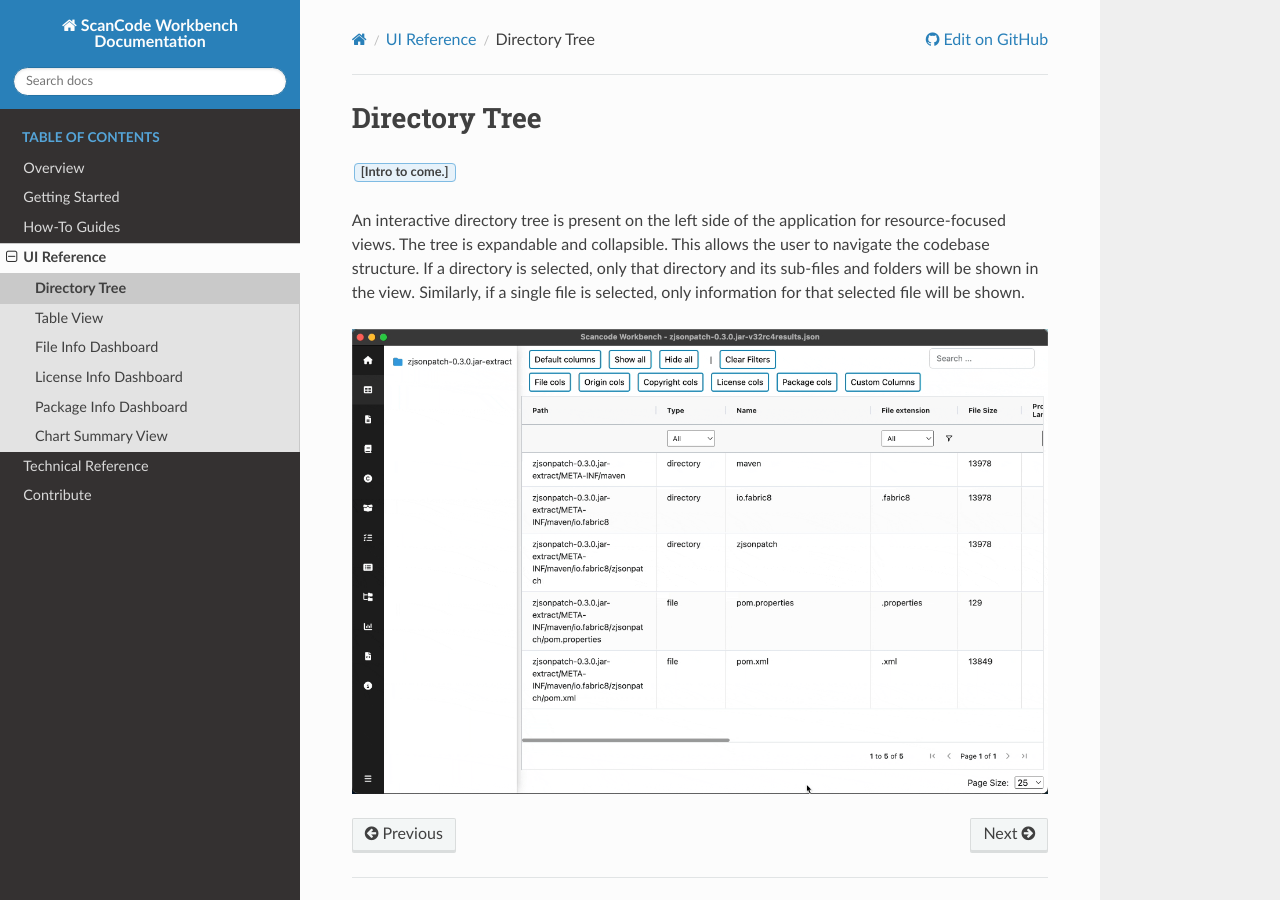
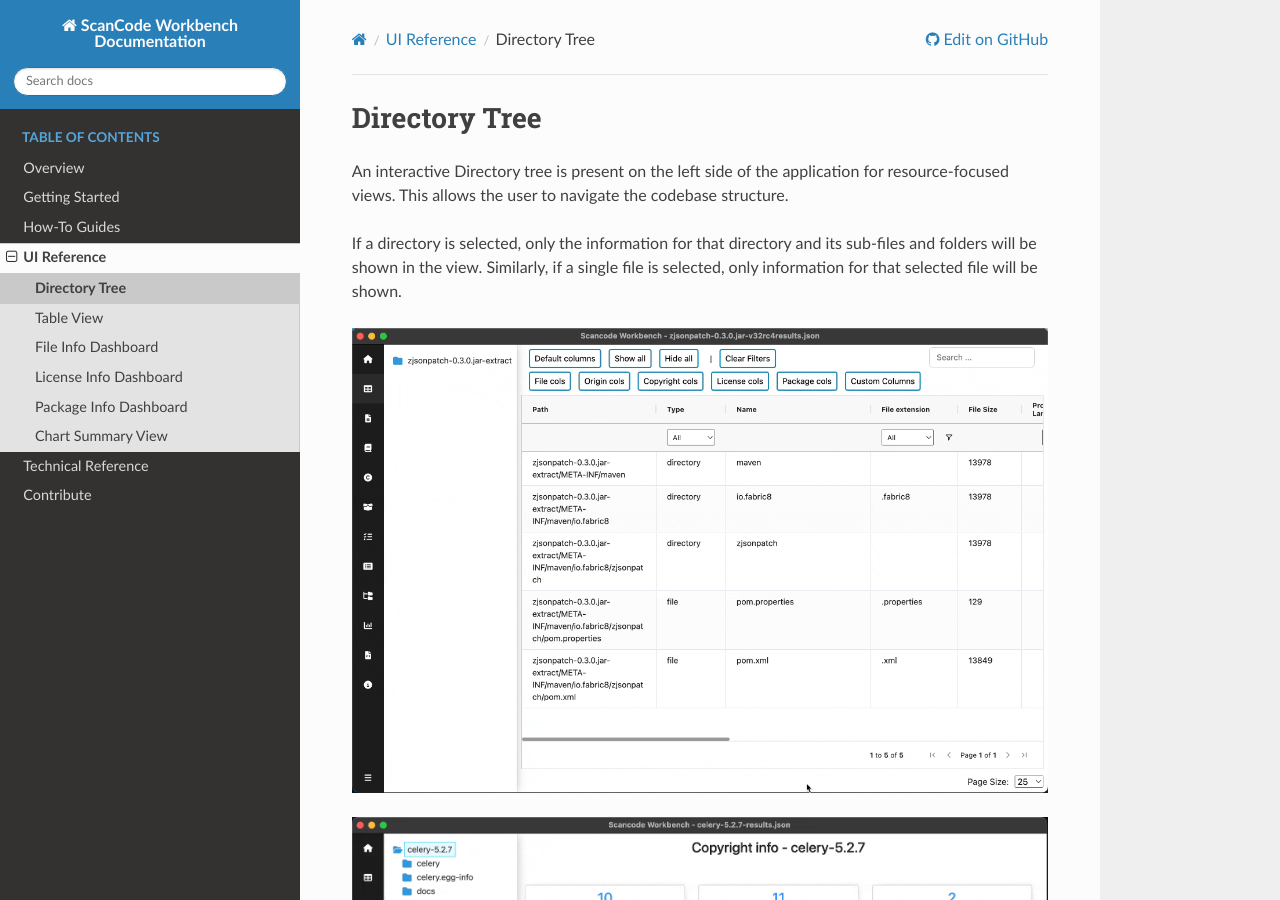
Before and after one commit to aboutcode-org/scancode-workbench, a Sphinx documentation site: the page built from docs/source/ui-reference/directory-tree.rst, in a window 1280 px wide and 900 px high. Built offline with Sphinx 7.4.7 and the Read the Docs theme 2.0.0, drawn with Linux system fonts in a browser that asks for light colours; pages that are not in the unit, such as notebooks, are missing from menus.

Commit message:
Added directory-tree docs & column list for tableview
Signed-off-by: Omkar Phansopkar <omkarphansopkar@gmail.com>

```diff
--- a/docs/source/ui-reference/directory-tree.rst
+++ b/docs/source/ui-reference/directory-tree.rst
@@ -2,11 +2,15 @@
 :index:`Directory Tree`
 =======================
 
-:guilabel:`[Intro to come.]`
+An interactive Directory tree is present on the left side of the application for resource-focused
+views. This allows the user to navigate the codebase structure.
 
-An interactive directory tree is present on the left side of the application for resource-focused views. The tree is
-expandable and collapsible. This allows the user to navigate the codebase structure. If a directory
-is selected, only that directory and its sub-files and folders will be shown in the view.
+If a directory is selected, only the information for that directory and its sub-files and folders
+will be shown in the view.
 Similarly, if a single file is selected, only information for that selected file will be shown.
 
-.. image:: data/filetree.gif
+.. image:: data/directory-tree/directory-tree-navigate.gif
+
+.. image:: data/directory-tree/directory-tree-copyright.gif
+
+.. image:: data/directory-tree/directory-tree-chartview.gif
--- a/src/pages/TableView/columnGroups.ts
+++ b/src/pages/TableView/columnGroups.ts
@@ -14,7 +14,7 @@
   ALL_COLUMNS.extension.field || "",
   ALL_COLUMNS.programming_language.field || "",
   ALL_COLUMNS.file_type.field || "",
-
+  ALL_COLUMNS.mime_type.field || "",
   ALL_COLUMNS.copyright_holders.field || "",
   ALL_COLUMNS.copyright_authors.field || "",
 ]);
```
Also changed, not shown: docs/source/ui-reference/table-view.rst (+62 -2 lines), docs/source/ui-reference/data/directory-tree/directory-tree-chartview.gif (added), docs/source/ui-reference/data/directory-tree/directory-tree-copyright.gif (added), docs/source/ui-reference/data/directory-tree/directory-tree-navigate.gif (renamed from docs/source/ui-reference/data/filetree.gif), 3 other files.
